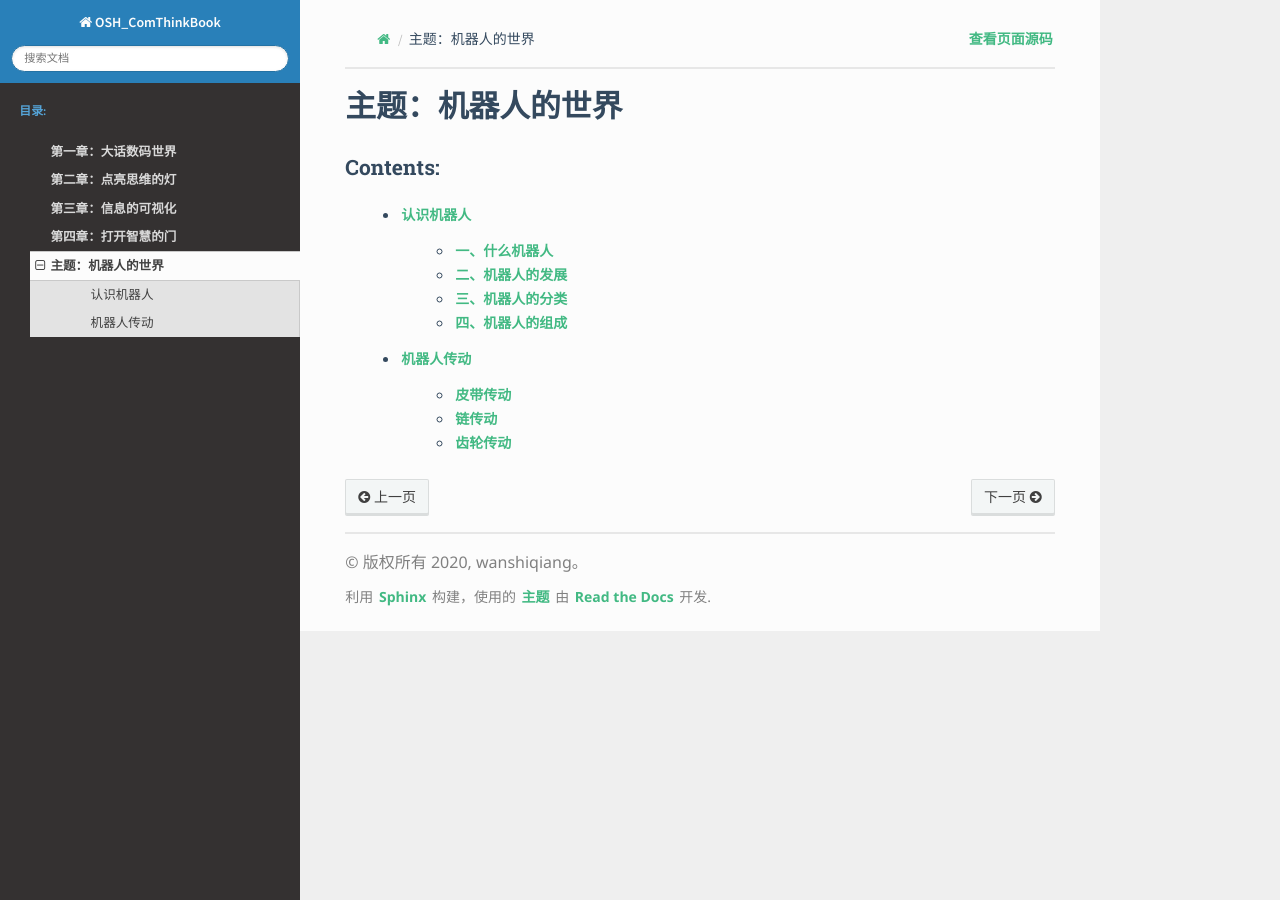
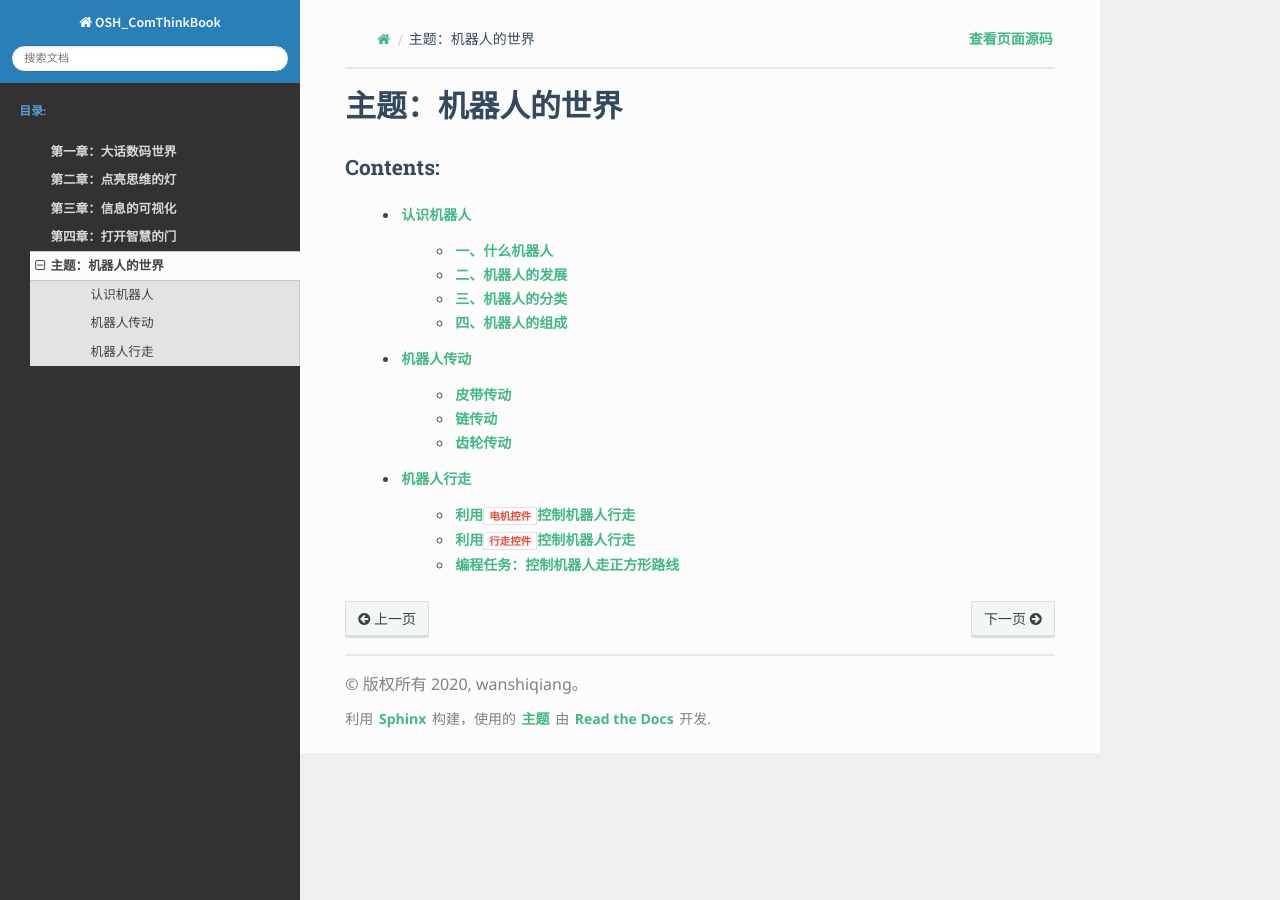
Before and after one commit to wanshiqiang/OSH_ComThinkBook, a Sphinx documentation site: the page built from source/bookDirs/dirRobot.rst, in a window 1280 px wide. Built offline with Sphinx 7.4.7 and the Read the Docs theme 2.0.0, drawn with Linux system fonts in a browser that asks for light colours; a script that is not in the unit is left out; some of the changed lines change nothing that is shown.

Commit message:
初步完成了机器人行走章节，却插图

```diff
--- /dev/null
+++ b/source/bookChapters/robot/robot3.md
@@ -0,0 +1,49 @@
+# 机器人行走
+
+&emsp;&emsp;利用机器人传动的机械知识，组装好OSTD开源机器人小车。本章我们就来研究如何让机器人像我们人类一样行走。
+
+## 利用`电机控件`控制机器人行走
+&emsp;&emsp;我们人类是大脑控制脚行走的，那眼前的这台机器人小车，你要如何控制它行走？其实就是控制机器人的电机。请你找找看，编程软件中的机器人模块，有没有关于机器人电机的控件？试试找到的控件。
+
+【截图】
+
+&emsp;&emsp;与电机有关的指令如下，这个指令有两个参数，第1个是选择左右电机；第2个是转速，数字范围是-255-255，数字绝对值越大，转速越快，正负表示旋转方向相反。
+
+【截图】
+
+&emsp;&emsp;我们人会前进、后退、停止、转弯。这个机器人怎么实现？，想想就用电机控制指令的能否实现前进、后退、转弯？
+
+【示例图】
+
+&emsp;&emsp;如上图所示，将控制左右电机两个指令组合使用，就可以实现机器人小车的前进、后退、转向运动。
+
+
+## 利用`行走控件`控制机器人行走
+&emsp;&emsp;其实，在xDing软件机器人模块中，还有：前进、后退、停止、转弯这些控件。有了我们刚才的思考，这些指令你能理解吗？试试吧。
+
+【截图】
+
+&emsp;&emsp;我们可以把`行走控件`理解为是对`电机控件`的封装，如下图所示,`行走控件`中的每一种行走状态等效于两个`电机控件`的组合。
+
+【示例图】
+
+&emsp;&emsp;你可以发现，利用`行走控件`控制机器人行走更加方便，并且脚本看上去更加清晰直观；但这并不意味着就不需要`电机控件`了，对于更加底层的`电机控件`来说，它可以更加精细的控制机器人的行走。我们来看下面的案例：
+
+【示例图】
+
+&emsp;&emsp;可以发现`行走控件`的`左转`、`右转`可以绕着机器人中心完成转向，但无法以机器人外部点作为旋转中心，而利用`电机控件`组合不同的速度，就可以让机器人绕外部点为中心转向。
+
+
+## 编程任务：控制机器人走正方形路线
+
+【示例图】
+
+**任务分析**：控制机器人先`前进`一段路、再`转90度`，重复4次这样的就可以走出正方形。也就是说现在要解决如下两个小问题：
+- 如何控制小车直行的距离？
+- 如何控制小车转弯时的角度？
+
+&emsp;&emsp;由于，机器人的`行走控件`和`电机控制`可控的参数都是速度，如果要转化为控制行走的距离和转向的角度，需要引入`时间`控制，使用`等待时间控件`。
+
+【脚本图】
+
+&emsp;&emsp;涉及到机器人行走连续状态切换（如：先后退，再右转，再前进）时，需要加入`等待时间`控制当前状态持续的时间。至于设置`等待时间`具体为多少，则需要结合实际情况对机器人调试。这是一个考验你耐心与智慧的过程，加油！
--- a/source/bookDirs/dirRobot.rst
+++ b/source/bookDirs/dirRobot.rst
@@ -8,3 +8,4 @@
 
    ../bookChapters/robot/robot1.md
    ../bookChapters/robot/robot2.md
+   ../bookChapters/robot/robot3.md
```
